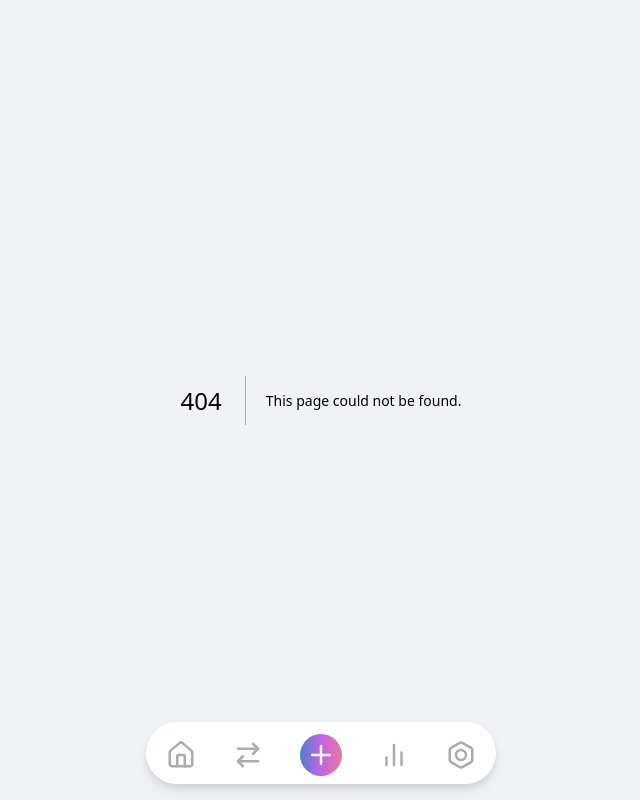
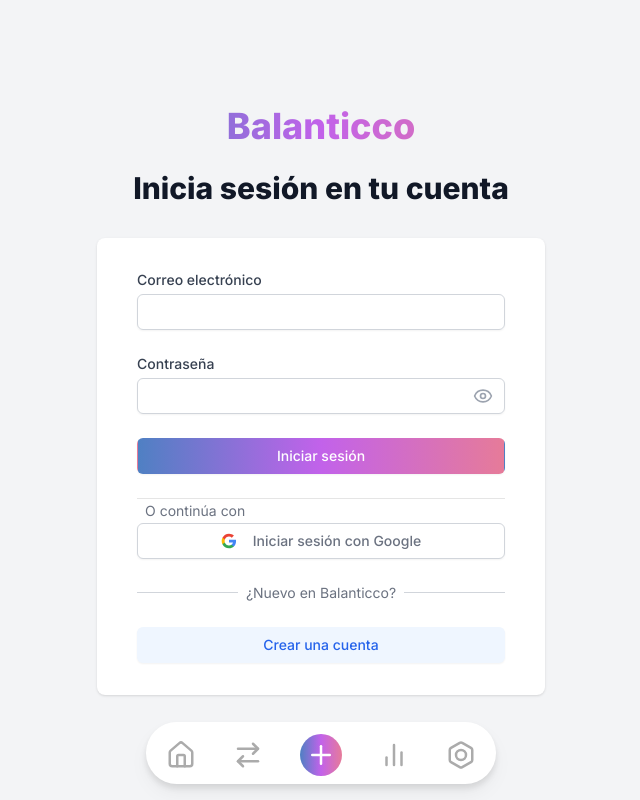
Before and after one commit to lautaroroldan/balanticco, a Next.js app: page /login in a window 1280 px wide. Before the commit this address had no page. Shown: the whole page, without its empty margins (319-959 px from the left). Built offline with nearby package versions, Linux system fonts and the light colour scheme.

Commit message:
Feat LogIn:<Se agrega el componente y la vista de log in>

```diff
--- /dev/null
+++ b/app/login/page.tsx
@@ -0,0 +1,10 @@
+import LogIn from '@/components/login'
+import React from 'react'
+
+function Page() {
+    return (
+        <LogIn />
+    )
+}
+
+export default Page
--- /dev/null
+++ b/components/login.tsx
@@ -0,0 +1,137 @@
+'use client'
+import { useState } from 'react'
+import { Eye, EyeOff } from 'lucide-react'
+import { Button } from "@/components/ui/button"
+import { Input } from "@/components/ui/input"
+import { Label } from "@/components/ui/label"
+import { Separator } from "@/components/ui/separator"
+
+export default function LogIn() {
+    const [showPassword, setShowPassword] = useState(false)
+
+    const handleSubmit = (event: React.FormEvent) => {
+        event.preventDefault()
+
+    }
+
+    const handleGoogleLogin = () => {
+        // Agregar lógica de inicio de sesión con Google aquí
+    }
+
+    return (
+        <div className="min-h-screen bg-gray-100 flex flex-col justify-center py-12 sm:px-6 lg:px-8">
+            <div className="sm:mx-auto sm:w-full sm:max-w-md">
+                <h1 className="text-center text-4xl font-extrabold text-transparent bg-clip-text bg-gradient-to-r
+                                from-blue-gradient to-orange-gradient via-purple-gradient">
+                    Balanticco
+                </h1>
+                <h2 className="mt-6 text-center text-3xl font-extrabold text-gray-900">
+                    Inicia sesión en tu cuenta
+                </h2>
+            </div>
+
+            <div className="mt-8 sm:mx-auto sm:w-full sm:max-w-md">
+                <div className="bg-white py-8 px-4 shadow sm:rounded-lg sm:px-10">
+                    <form className="space-y-6" onSubmit={handleSubmit}>
+                        <div>
+                            <Label htmlFor="email" className="block text-sm font-medium text-gray-700">
+                                Correo electrónico
+                            </Label>
+                            <div className="mt-1">
+                                <Input
+                                    id="email"
+                                    name="email"
+                                    type="email"
+                                    autoComplete="email"
+                                    required
+                                    className="appearance-none block w-full px-3 py-2 border border-gray-300 rounded-md shadow-sm placeholder-gray-400 focus:outline-none focus:ring-indigo-500 focus:border-indigo-500 sm:text-sm"
+                                />
+                            </div>
+                        </div>
+
+                        <div>
+                            <Label htmlFor="password" className="block text-sm font-medium text-gray-700">
+                                Contraseña
+                            </Label>
+                            <div className="mt-1 relative">
+                                <Input
+                                    id="password"
+                                    name="password"
+                                    type={showPassword ? "text" : "password"}
+                                    autoComplete="current-password"
+                                    required
+                                    className="appearance-none block w-full px-3 py-2 border border-gray-300 rounded-md shadow-sm placeholder-gray-400 focus:outline-none focus:ring-indigo-500 focus:border-indigo-500 sm:text-sm"
+                                />
+                                <button
+                                    type="button"
+                                    className="absolute inset-y-0 right-0 pr-3 flex items-center"
+                                    onClick={() => setShowPassword(!showPassword)}
+                                >
+                                    {showPassword ? (
+                                        <EyeOff className="h-5 w-5 text-gray-400" />
+                                    ) : (
+                                        <Eye className="h-5 w-5 text-gray-400" />
+                                    )}
+                                </button>
+                            </div>
+                        </div>
+
+                        <div>
+                            <Button
+                                type="submit"
+                                className="w-full flex justify-center py-2 px-4 border border-transparent rounded-md shadow-sm text-sm font-medium text-white bg-gradient-to-r
+                                from-blue-gradient to-orange-gradient via-purple-gradient
+                                focus:outline-none focus:ring-2 focus:ring-offset-2 focus:ring-indigo-500"
+                            >
+                                Iniciar sesión
+                            </Button>
+                        </div>
+                    </form>
+
+                    <div className="mt-6">
+                        <Separator>
+                            <span className="px-2 text-sm text-gray-500">O continúa con</span>
+                        </Separator>
+
+                        <div className="mt-6">
+                            <Button
+                                onClick={handleGoogleLogin}
+                                className="w-full inline-flex justify-center py-2 px-4 border border-gray-300 rounded-md shadow-sm bg-white text-sm font-medium text-gray-500 hover:bg-gray-50"
+                            >
+                                <svg className="w-5 h-5 mr-2" viewBox="0 0 24 24" fill="currentColor" xmlns="http://www.w3.org/2000/svg">
+                                    <path d="M22.56 12.25c0-.78-.07-1.53-.2-2.25H12v4.26h5.92c-.26 1.37-1.04 2.53-2.21 3.31v2.77h3.57c2.08-1.92 3.28-4.74 3.28-8.09z" fill="#4285F4" />
+                                    <path d="M12 23c2.97 0 5.46-.98 7.28-2.66l-3.57-2.77c-.98.66-2.23 1.06-3.71 1.06-2.86 0-5.29-1.93-6.16-4.53H2.18v2.84C3.99 20.53 7.7 23 12 23z" fill="#34A853" />
+                                    <path d="M5.84 14.09c-.22-.66-.35-1.36-.35-2.09s.13-1.43.35-2.09V7.07H2.18C1.43 8.55 1 10.22 1 12s.43 3.45 1.18 4.93l2.85-2.22.81-.62z" fill="#FBBC05" />
+                                    <path d="M12 5.38c1.62 0 3.06.56 4.21 1.64l3.15-3.15C17.45 2.09 14.97 1 12 1 7.7 1 3.99 3.47 2.18 7.07l3.66 2.84c.87-2.6 3.3-4.53 6.16-4.53z" fill="#EA4335" />
+                                </svg>
+                                Iniciar sesión con Google
+                            </Button>
+                        </div>
+                    </div>
+
+                    <div className="mt-6">
+                        <div className="relative">
+                            <div className="absolute inset-0 flex items-center">
+                                <div className="w-full border-t border-gray-300" />
+                            </div>
+                            <div className="relative flex justify-center text-sm">
+                                <span className="px-2 bg-white text-gray-500">
+                                    ¿Nuevo en Balanticco?
+                                </span>
+                            </div>
+                        </div>
+
+                        <div className="mt-6">
+                            <Button
+                                type="button"
+                                className="w-full flex justify-center py-2 px-4 border border-transparent rounded-md shadow-sm text-sm font-medium text-blue-600 bg-blue-50 hover:bg-blue-100 focus:outline-none focus:ring-2 focus:ring-offset-2 focus:ring-blue-500"
+                            >
+                                Crear una cuenta
+                            </Button>
+                        </div>
+                    </div>
+                </div>
+            </div>
+        </div>
+    )
+}
--- /dev/null
+++ b/components/ui/label.tsx
@@ -0,0 +1,26 @@
+"use client"
+
+import * as React from "react"
+import * as LabelPrimitive from "@radix-ui/react-label"
+import { cva, type VariantProps } from "class-variance-authority"
+
+import { cn } from "@/lib/utils"
+
+const labelVariants = cva(
+  "text-sm font-medium leading-none peer-disabled:cursor-not-allowed peer-disabled:opacity-70"
+)
+
+const Label = React.forwardRef<
+  React.ElementRef<typeof LabelPrimitive.Root>,
+  React.ComponentPropsWithoutRef<typeof LabelPrimitive.Root> &
+    VariantProps<typeof labelVariants>
+>(({ className, ...props }, ref) => (
+  <LabelPrimitive.Root
+    ref={ref}
+    className={cn(labelVariants(), className)}
+    {...props}
+  />
+))
+Label.displayName = LabelPrimitive.Root.displayName
+
+export { Label }
--- /dev/null
+++ b/components/ui/separator.tsx
@@ -0,0 +1,31 @@
+"use client"
+
+import * as React from "react"
+import * as SeparatorPrimitive from "@radix-ui/react-separator"
+
+import { cn } from "@/lib/utils"
+
+const Separator = React.forwardRef<
+  React.ElementRef<typeof SeparatorPrimitive.Root>,
+  React.ComponentPropsWithoutRef<typeof SeparatorPrimitive.Root>
+>(
+  (
+    { className, orientation = "horizontal", decorative = true, ...props },
+    ref
+  ) => (
+    <SeparatorPrimitive.Root
+      ref={ref}
+      decorative={decorative}
+      orientation={orientation}
+      className={cn(
+        "shrink-0 bg-neutral-200 dark:bg-neutral-800",
+        orientation === "horizontal" ? "h-[1px] w-full" : "h-full w-[1px]",
+        className
+      )}
+      {...props}
+    />
+  )
+)
+Separator.displayName = SeparatorPrimitive.Root.displayName
+
+export { Separator }
```
